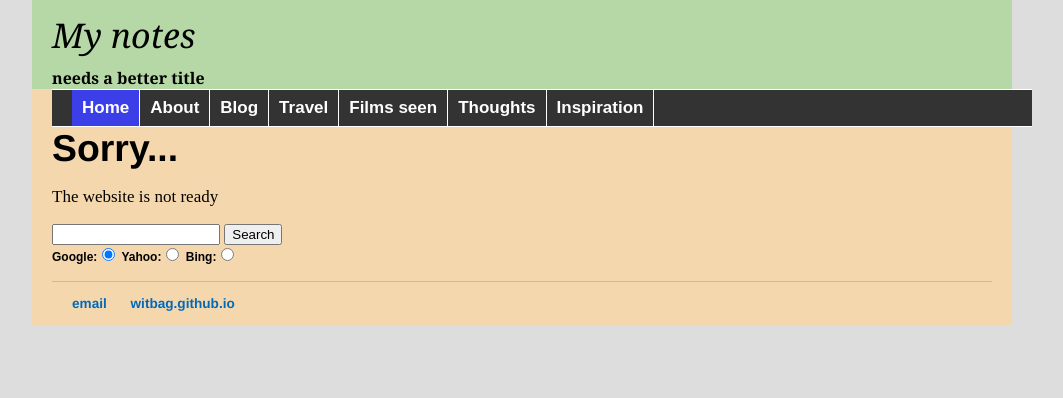
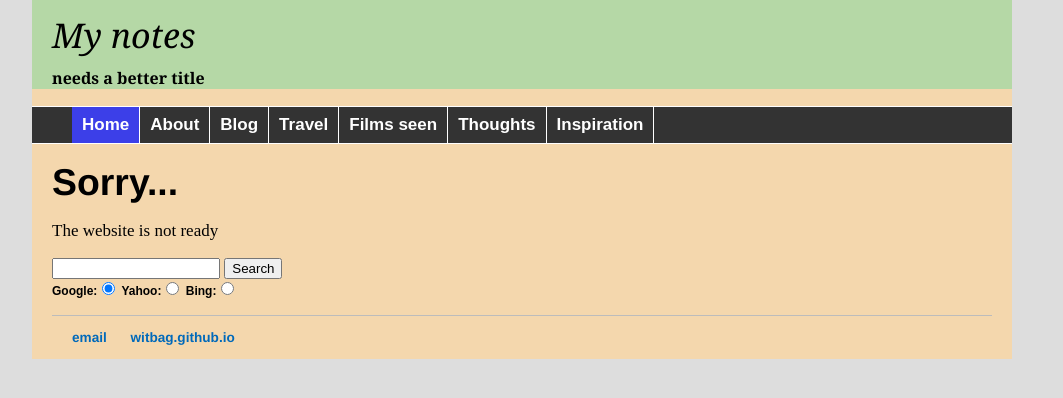
Before and after one commit to witbag/witbag.github.io, a Jekyll site: the page built from index.html, in a window 1280 px wide. Shown: the top 398 px of the page, without its empty margins (118-1181 px from the left). Built offline with Jekyll 4.4.1, drawn with Linux system fonts in a browser that asks for light colours.

Commit message:
Update main.css

```diff
--- a/css/main.css
+++ b/css/main.css
@@ -8,7 +8,7 @@ background: #FFFFFF;
 #style_header {                 /*TOP BAR*/
 height: 82px;
 background: #b5d8a6;
-padding-bottom: 40px;
+padding-bottom: 60px;
 }
 #style_content {                /*MAIN TEXT*/
 /*width: 100%;*/
@@ -57,9 +57,8 @@ footer { border-top: 1px solid #bcbcbc; font-size: .8em; padding-left: 20px; pad
 
 
 .solidblockmenu{                /*SECOND BAR*/
-margin: 0;
-padding-left: 20px;
-padding-right: 20px;
+margin-left: -20px;
+margin-right: -20px;
 float: left;
 font: bold 17px Arial;
 width: 100%;
```
